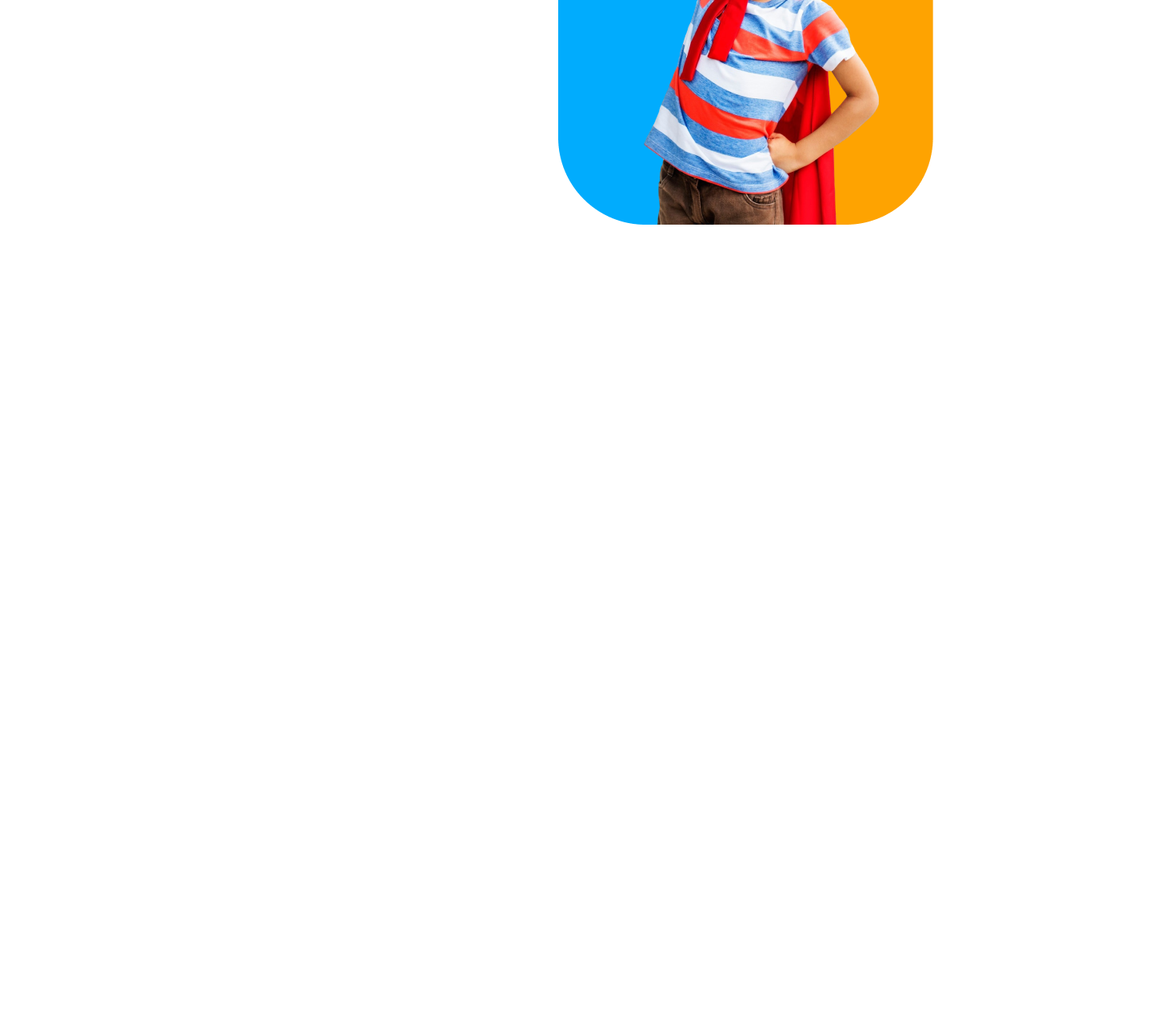
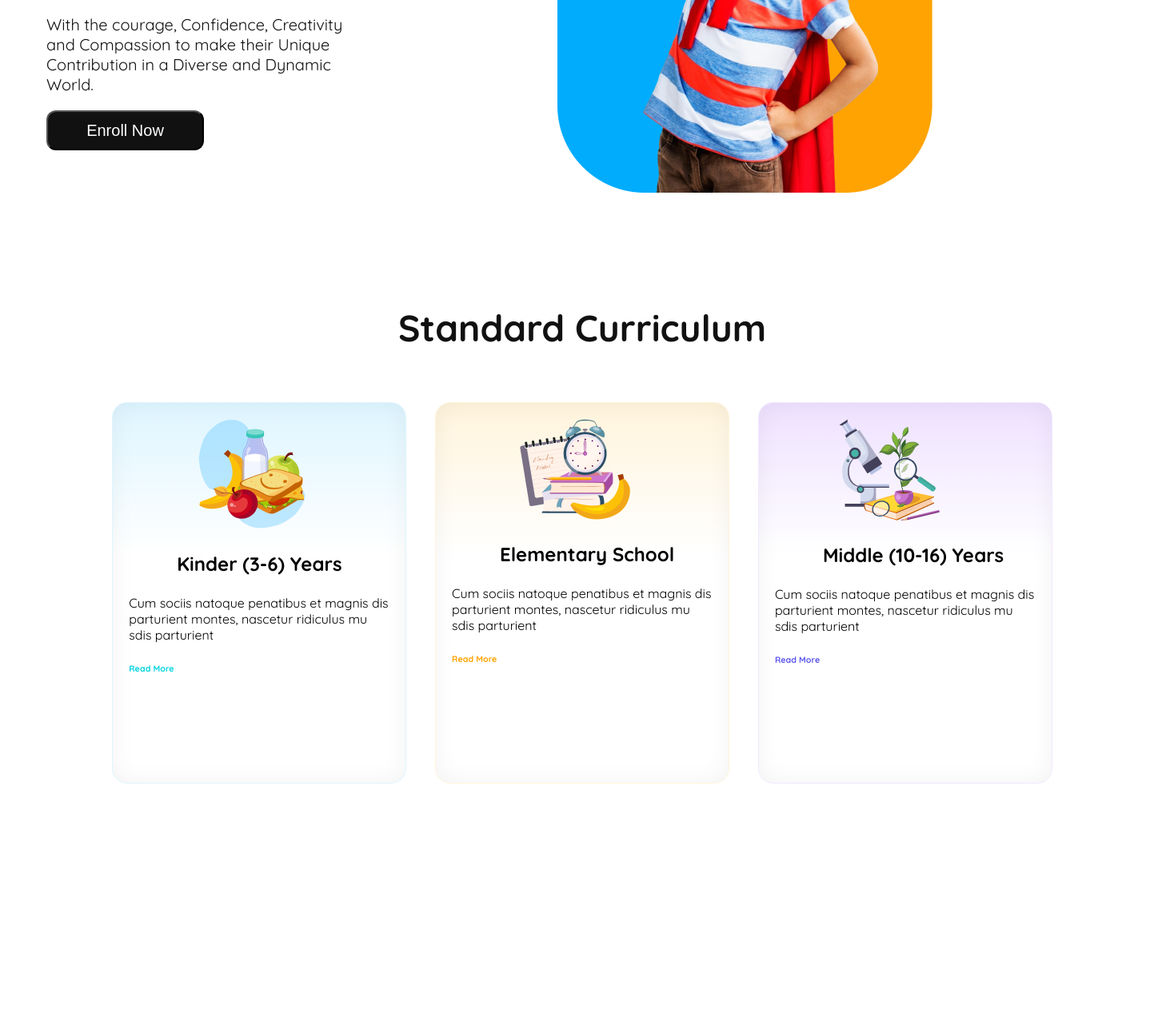
Before and after one commit to nazril02/Assignment-02, a plain HTML site: page index.html in a window 1280 px wide. Shown: the part 416-1698 px from the top of the page at 80% size, 1448 px wide, since content can reach past the window. Before the commit the page ends 800 px from the top, so only its background shows below. Drawn offline with Linux system fonts and the light colour scheme.

Commit message:
added a section

```diff
--- a/index.html
+++ b/index.html
@@ -10,7 +10,10 @@
     <header>
       <nav class="navbar display-flex">
 
-        <h3 class="school color-1"><img src="assets/logo.png" alt=""> SCHOOL</h3>
+
+        <div><img class="icon" src="assets/logo.png" alt="">  </div>
+        <h3 class="school">SCHOOL</h3>
+        <div class="menu-icon"> <img src="assets/menu icon.jpg" alt=""></div>
 
           <ul class="nav-links display-flex">
             <li class="nav-item"><a href="" class="nav-link orange-color">Home</a></li>
@@ -24,21 +27,61 @@
         <button class="nav-button">Contact</button>
 
       </nav>
+
+    <section>
       <div class="banner display-flex">
        <div class="banner-container">
-        <h3 class="banner-title"> Empowering
-          students from small age towards vision</h3>
-        <p class="banner-description"> With the courage, Confidence, Creativity and Compassion to make their Unique Contribution in a Diverse and Dynamic World.</p>
-        <button class="banner-button">Enroll Now </button></div>
+        <h3 class="banner-title "><span class="orange-color">Empowering</span>
+         <span class="color-1"> students from small age</span> <span class="skyblue-color"> towards visions</span></h3>
+        <p class="banner-description color-1"> With the courage, Confidence, Creativity and Compassion to make their Unique Contribution in a Diverse and Dynamic World.</p>
+        <button class="banner-button">Enroll Now </button>
+      </div>
         <div class="banner-image">
           <img src="assets/hero-kids.png" alt="">
         </div>
       </div>
+  </section>
+
 
 
     </header>
     <main>
 
+      <section class="standard-curiculam">
+   <div class="school-container">
+     <h3 class="school-title color-1">
+      Standard Curriculum
+     </h3>
+       <div class="standard display-flex">
+        <div class="kinder">
+            <img class="kinder-photo"  src="assets/kinder.png" alt="" >
+            <h3 class="kinder-head" >Kinder (3-6) Years </h3>
+            <p class="kinder-note"> Cum sociis natoque penatibus et magnis
+              dis parturient montes, nascetur ridiculus
+              mu sdis parturient</p>
+            <h6  class=" kinder-footer color-2"> Read More</h6>
+        </div>
+        <div class="elementary">
+          <img class="ele-photo" src="assets/elementary.png" alt="" >
+          <h3 class="ele-head">Elementary School </h3>
+          <p class="ele-note">Cum sociis natoque penatibus et magnis
+            dis parturient montes, nascetur ridiculus
+            mu sdis parturient </p>
+          <h6 class="ele-footer orange-color">Read More </h6>
+        </div>
+        <div class="middle">
+          <img class="middle-photo" src="assets/middle.png" alt="" >
+          <h3 class="middle-head">Middle (10-16) Years </h3>
+          <p class="middle-note">Cum sociis natoque penatibus et magnis
+            dis parturient montes, nascetur ridiculus
+            mu sdis parturient </p>
+          <h6 class=" middle-footer color-3"> Read More</h6>
+        </div>
+       </div>
+   </div>
+
+
+      </section>
 
     </main>
     <footer>
--- a/styles/styles.css
+++ b/styles/styles.css
@@ -1,4 +1,5 @@
 @import url('https://fonts.googleapis.com/css2?family=Quicksand:wght@300..700&display=swap');
+
 
 .quicksand-font {
   font-family: "Quicksand", serif;
@@ -14,17 +15,21 @@
 .color-2{ color: rgb(5, 212, 223);}
 .color-3{color: rgb(93, 88, 239);}
 
-/* navbar style */
+/* navbar style */*
 .school{
      font-size: 32px;
      font-weight: 700;
-     margin: 0px;
-     text-align: center;
+     text-align:center;
+     padding-left: 20px;
 
+}
+.icon{
+    width:80px;
+    height: 80px;
 }
 .nav-item{
     list-style: none;
-    margin-right: 30px;
+    margin-right: 25px;
 
 }
 .nav-link{
@@ -36,8 +41,8 @@
     height: 62px;
     justify-content: center;
     align-items: center;
-    gap: 186px;
-    margin: 10px auto
+    gap: 176px;
+    margin: 10px auto;
 
 }
 .nav-button{
@@ -49,12 +54,13 @@
      border: none;
      border-radius:12px ;
 }
+
 .banner{
-    width: 1158.61px;
-height: 575px;
+    width:1158px;
+height:auto;
 gap: 186px;
 flex-direction: row;
-margin-top: 50px;
+margin-top: 10px 50px;
 }
 .banner-container{
 position: static;
@@ -62,4 +68,159 @@ width: 640px;
 height: 331px;
 gap: 24px;
 margin: 0px 50px;
+border: 1px;
+
 }
+.banner-title{
+    font-size: 50px;
+    font-weight: 700;
+}
+.banner-description{
+    font-size: 20px;
+    font-weight:400px ;
+}
+.banner-button{
+    width: 197px;
+height: 50px;
+justify-content: center;
+background : rgb(17, 17, 17);
+border-radius: 12px;
+padding: 10px;
+color:   rgb(255, 255, 255);
+font-size: 20px;
+font-weight: 700px;
+}
+.menu-icon{
+    display: none;
+
+}
+
+
+
+.school-container{
+    weight:1160px;
+    height:481px;
+    height: 481.5px;
+
+}
+.standard-curiculam{
+    margin-top: 30px;
+
+width: 1440px;
+height: 879px;
+top: 675px;
+/* Auto layout */
+display: flex;
+flex-direction: column;
+justify-content: flex-start;
+align-items: center;
+gap: 80;
+padding: 60px 0px 60px 0px;
+
+
+}
+
+.school-title{
+    font-size: 46px;
+    font-weight: 700;
+
+    text-align: center;
+}
+
+.kinder{
+    width: 367.8px;
+height: 476.78px;
+padding: 20px;
+margin: 18px;
+    box-sizing: border-box;
+border: 0.94px solid rgb(222, 245, 255);
+border-radius: 18.86px;
+
+box-shadow: inset 0px 0px 28.3px 0.94px rgba(0, 0, 0, 0.05);
+background: linear-gradient(180.00deg, rgb(222, 245, 255),rgba(255, 255, 255, 0) 40%),rgb(255, 255, 255);
+}
+.elementary{
+    width: 367.8px;
+    height: 476.78px;
+    padding: 20px;
+    margin: 18px;
+    box-sizing: border-box;
+border: 0.94px solid rgb(255, 244, 220);
+border-radius: 18.86px;
+
+box-shadow: inset 0px 0px 28.3px 0.94px rgba(0, 0, 0, 0.05);
+background: linear-gradient(180.00deg, rgb(255, 244, 220),rgba(255, 255, 255, 0) 40%),rgb(255, 255, 255);
+}
+.middle{ width: 367.8px;
+    height: 476.78px;
+    padding: 20px;
+    margin: 18px;
+    box-sizing: border-box;
+border: 0.94px solid rgb(242, 232, 255);
+border-radius: 18.86px;
+
+box-shadow: inset 0px 0px 28.3px 0.94px rgba(0, 0, 0, 0.05);
+background: linear-gradient(180.00deg, rgb(238, 225, 255),rgba(255, 255, 255, 0) 40%),rgb(255, 255, 255);
+
+}
+
+.kinder-photo{
+
+margin-left: 85px;
+}
+.kinder-head{
+font-size: 24px;
+font-weight: 700;
+align-items: center;
+padding-left: 60px;
+}
+.ele-photo{
+    margin-left: 85px;
+}
+.ele-head{
+
+ padding-left:60px ;
+font-size: 24px;
+font-weight: 700;
+align-items: center;
+}
+.middle-photo{
+    margin-left: 80px;
+}
+.middle-head{
+
+ padding-left:60px ;
+ font-size: 24px;
+ font-weight: 700;
+ align-items: center;
+}
+@media screen and (max-width: 576px)
+  {.nav-links,.school,.nav-button { display: none;
+
+  } .navbar{
+    justify-content: space-between;
+    padding:10px 10px;
+    border-bottom: 2px solid coral;
+  }
+.menu-icon{
+    display: block;
+}
+.banner-image{width: 100%;}
+.banner{ display: flex;
+    flex-direction: column;
+}
+.banner-image{
+    order: -1;
+}
+.banner-container:{
+    justify-content: center;
+    width:90%;
+}
+.standard{
+    flex-direction: column;
+    min-width: 90%;
+    order: 1;
+    margin-bottom: 30px;
+    justify-content: start;
+}
+}
```
Also changed, not shown: assets/menu icon.jpg (added).
